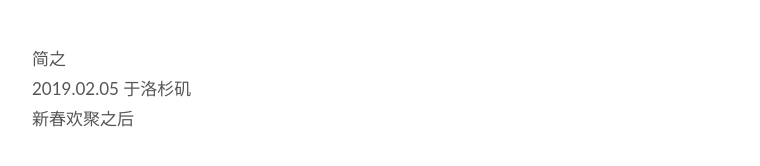
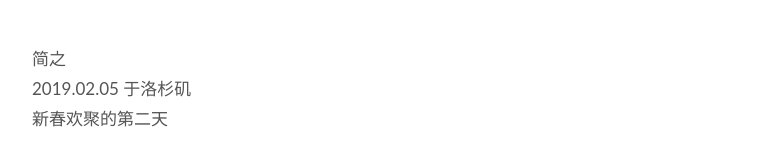
Before and after one commit to WillWang-X/willwang-x.github.io, a Jekyll site: the page built from _posts/2019-02-05-what-shaped-me.md, in a window 1280 px wide and 900 px high, scrolled down 3609 px. Shown: the part 596-762 px from the top of the window, without its empty margins (258-1018 px from the left). Built offline with Jekyll 4.4.1, drawn with Linux system fonts in a browser that asks for light colours.

Commit message:
Updated what shaped me

```diff
--- a/_posts/2019-02-05-what-shaped-me.md
+++ b/_posts/2019-02-05-what-shaped-me.md
@@ -130,7 +130,7 @@ published: true
 
 简之
 2019.02.05 于洛杉矶<br>
-新春欢聚之后
+新春欢聚的第二天
 
 
 
```
